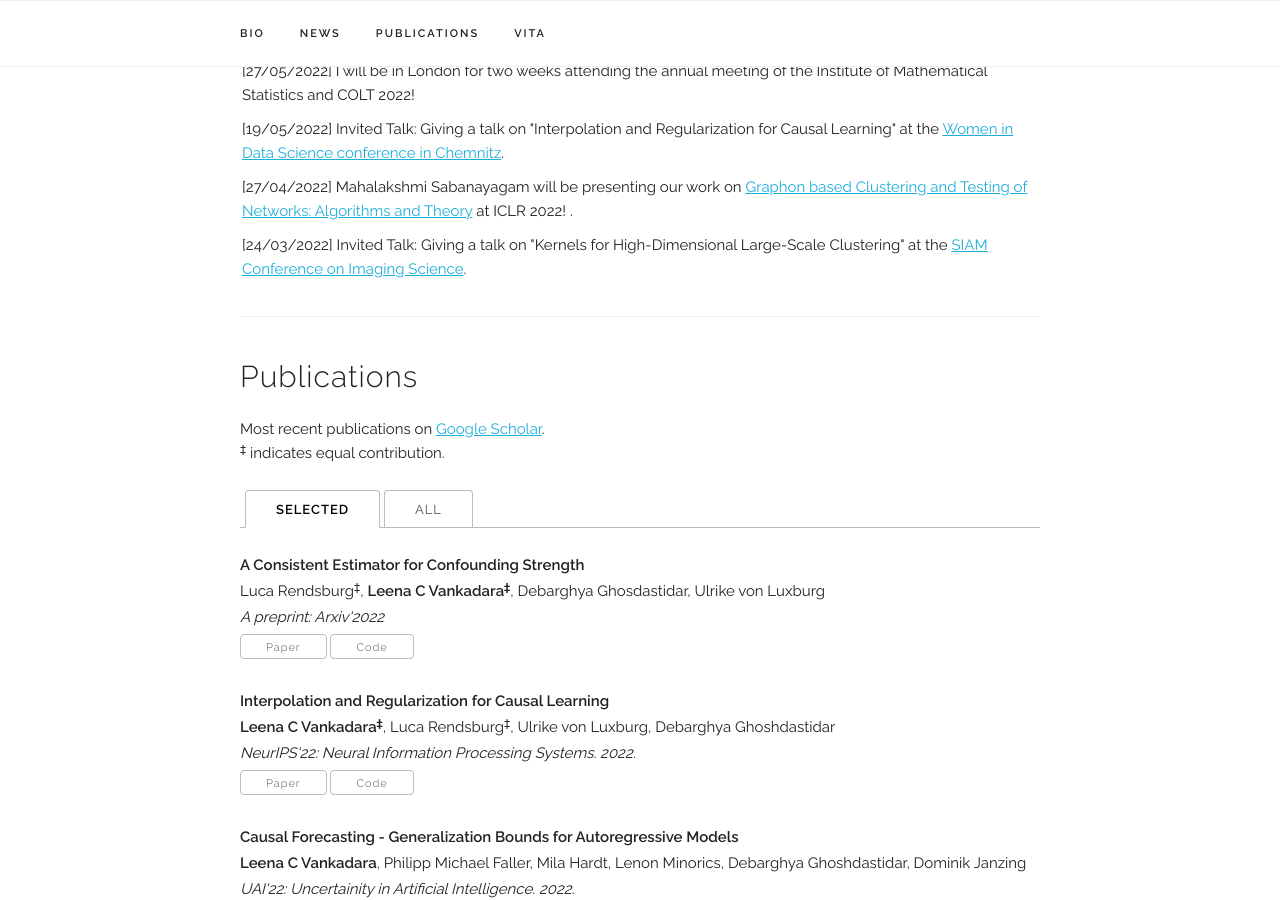
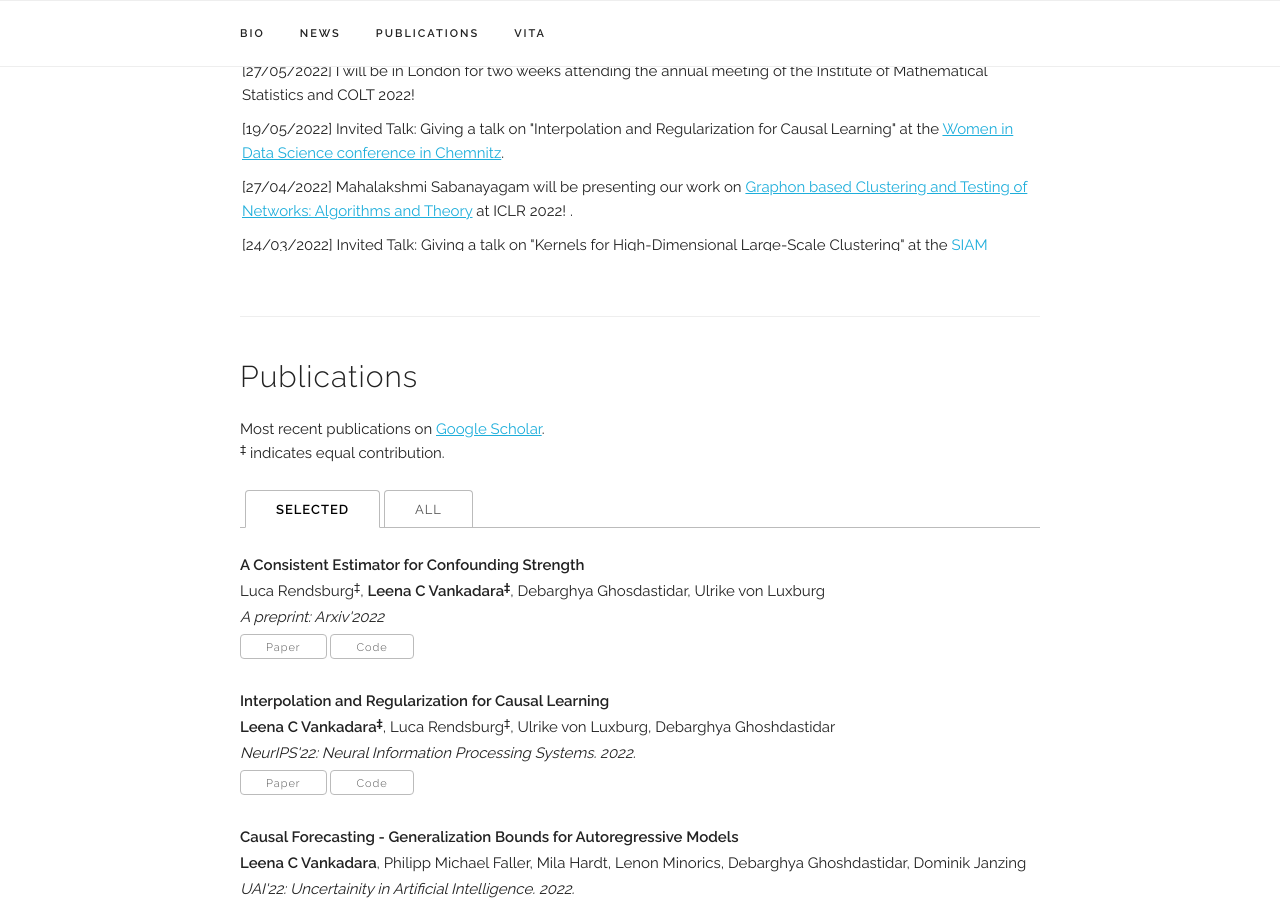
Before and after one commit to leenachennuru/jekyll-leenacvankadara, a Jekyll site: the page built from index.html, in a window 1280 px wide and 900 px high, scrolled down 1111 px. Built offline with Jekyll 4.4.1, drawn with Linux system fonts in a browser that asks for light colours; some web fonts are replaced.

Commit message:
Initial commit

```diff
--- a/index.html
+++ b/index.html
@@ -35,7 +35,7 @@
 <div class="docs-section">
   <h4>Recent News</h4>
   <!-- <p> Scroll for older news </p> -->
-  <UL style="list-style-type: none; padding: 2px; overflow-y: visible; height:500px;">
+  <UL style="list-style-type: none; padding: 2px; overflow-y: hidden; height:500px;">
 
     <li> [01/01/2023]
           Started a new position in the Causality lab at Amazon Research as an Applied Scientist II!.
```
